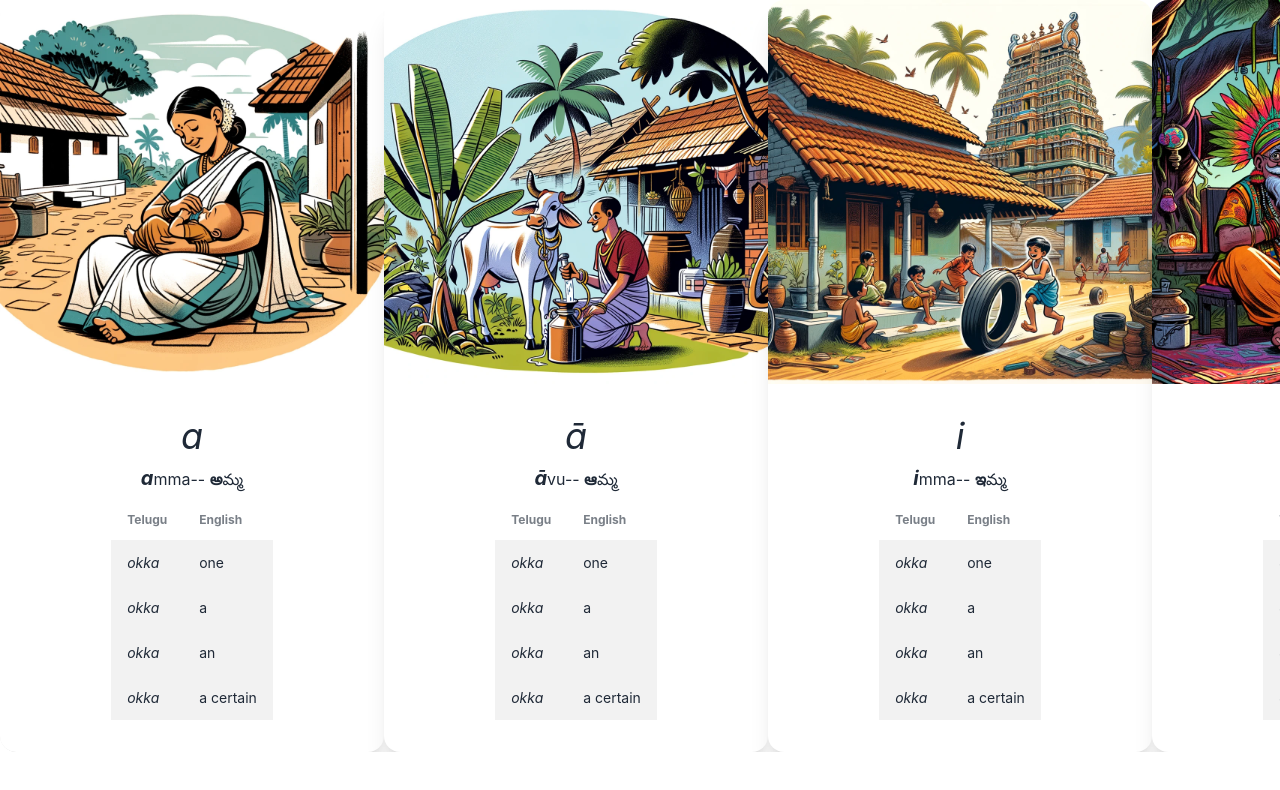
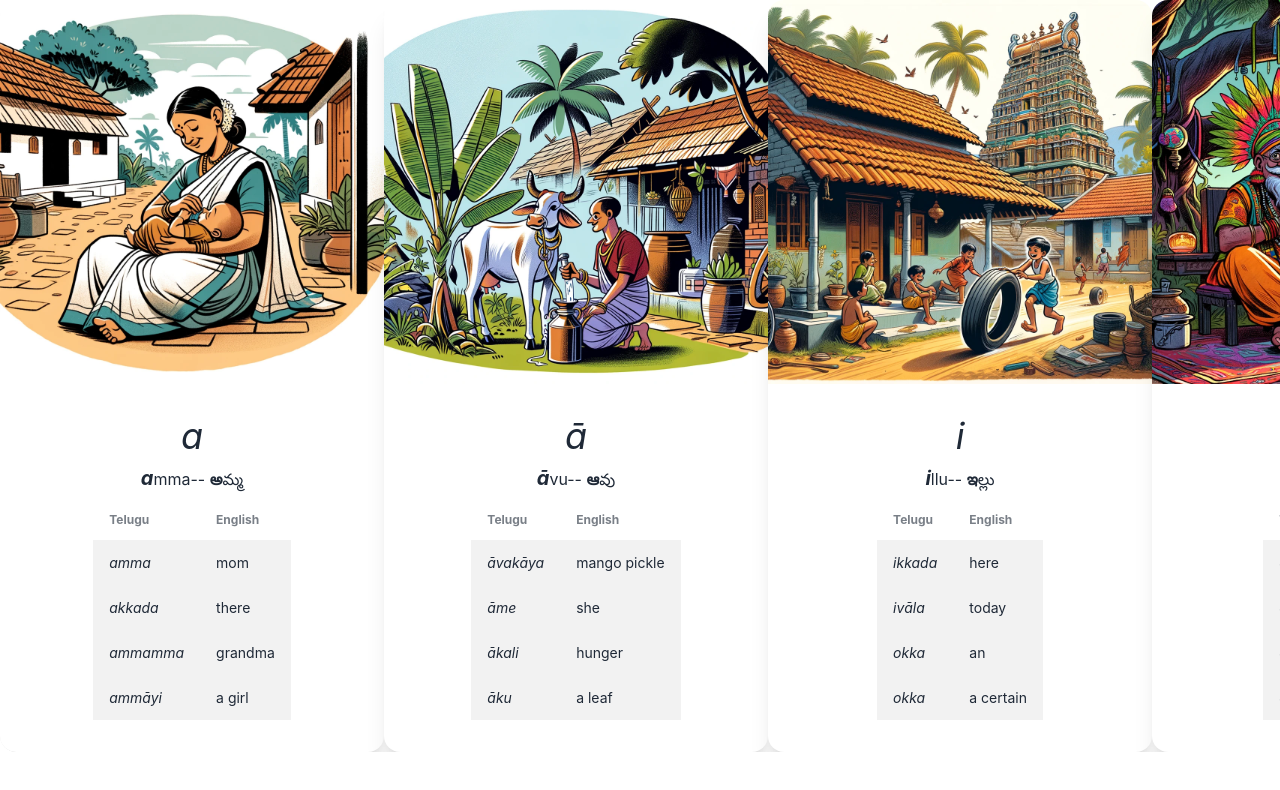
Before and after one commit to kesava/telugulingo, a React (Create React App) app: page / in a window 1280 px wide. Shown: the top 790 px of the page. Built offline with nearby package versions, Linux system fonts and the light colour scheme.

Commit message:
Update lesson1.js

```diff
--- a/src/data/lesson1.js
+++ b/src/data/lesson1.js
@@ -29,15 +29,15 @@ export const varnamala = {
                 "end": "మ్మ",
                 "examples": [
                     [
-                        "okka", "one"
-                    ],
-                    [
-                        "okka", "a"
-                    ],
-                    [
-                        "okka", "an"
-                    ],
-                    ["okka", "a certain"]
+                        "amma", "mom"
+                    ],
+                    [
+                        "akkada", "there"
+                    ],
+                    [
+                        "ammamma", "grandma"
+                    ],
+                    ["ammāyi", "a girl"]
                 ]
             },
             "kannada": {
@@ -72,18 +72,18 @@ export const varnamala = {
             "telugu": {
                 "beginning": "",
                 "sound": "ఆ",
-                "end": "మ్మ",
-                "examples": [
-                    [
-                        "okka", "one"
-                    ],
-                    [
-                        "okka", "a"
-                    ],
-                    [
-                        "okka", "an"
-                    ],
-                    ["okka", "a certain"]
+                "end": "వు",
+                "examples": [
+                    [
+                        "āvakāya", "mango pickle"
+                    ],
+                    [
+                        "āme", "she"
+                    ],
+                    [
+                        "ākali", "hunger"
+                    ],
+                    ["āku", "a leaf"]
                 ]
             },
             "kannada": {
@@ -99,7 +99,7 @@ export const varnamala = {
             "iast": {
                 "beginning": "",
                 "sound": "i",
-                "end": "mma"
+                "end": "llu"
             },
             "ipa": {
                 "beginning": "",
@@ -119,13 +119,13 @@ export const varnamala = {
             "telugu": {
                 "beginning": "",
                 "sound": "ఇ",
-                "end": "మ్మ",
-                "examples": [
-                    [
-                        "okka", "one"
-                    ],
-                    [
-                        "okka", "a"
+                "end": "ల్లు",
+                "examples": [
+                    [
+                        "ikkada", "here"
+                    ],
+                    [
+                        "ivāla", "today"
                     ],
                     [
                         "okka", "an"
```
